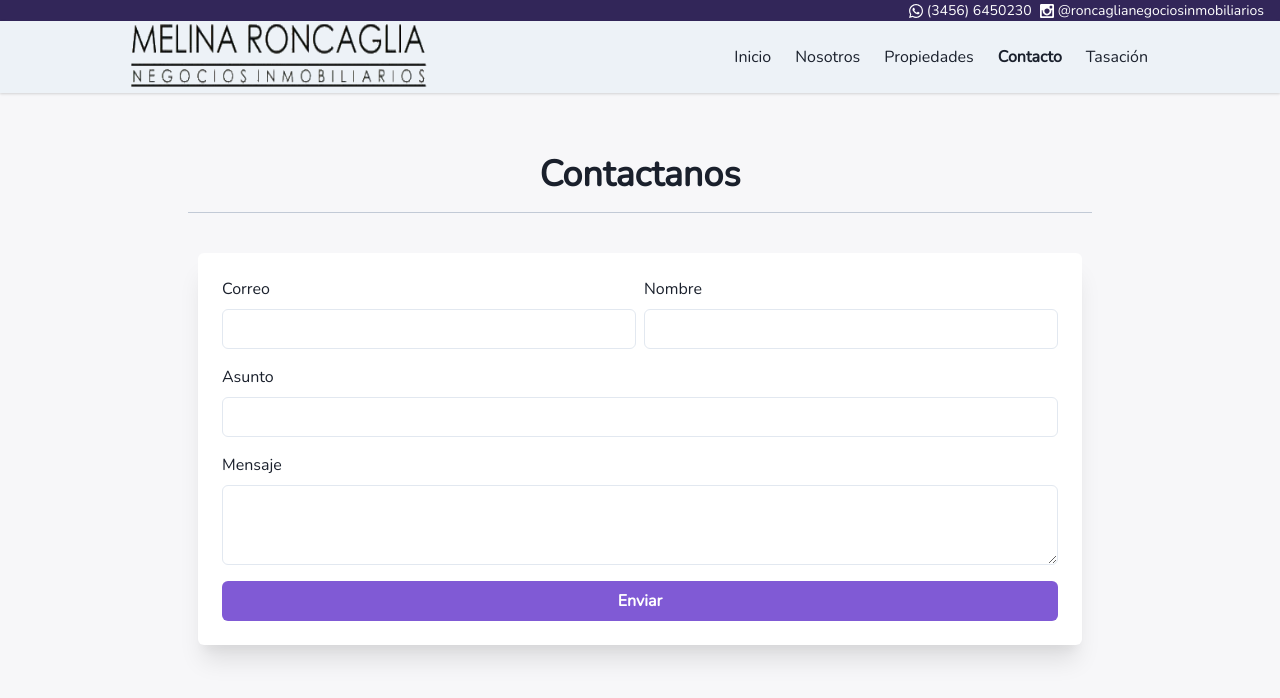
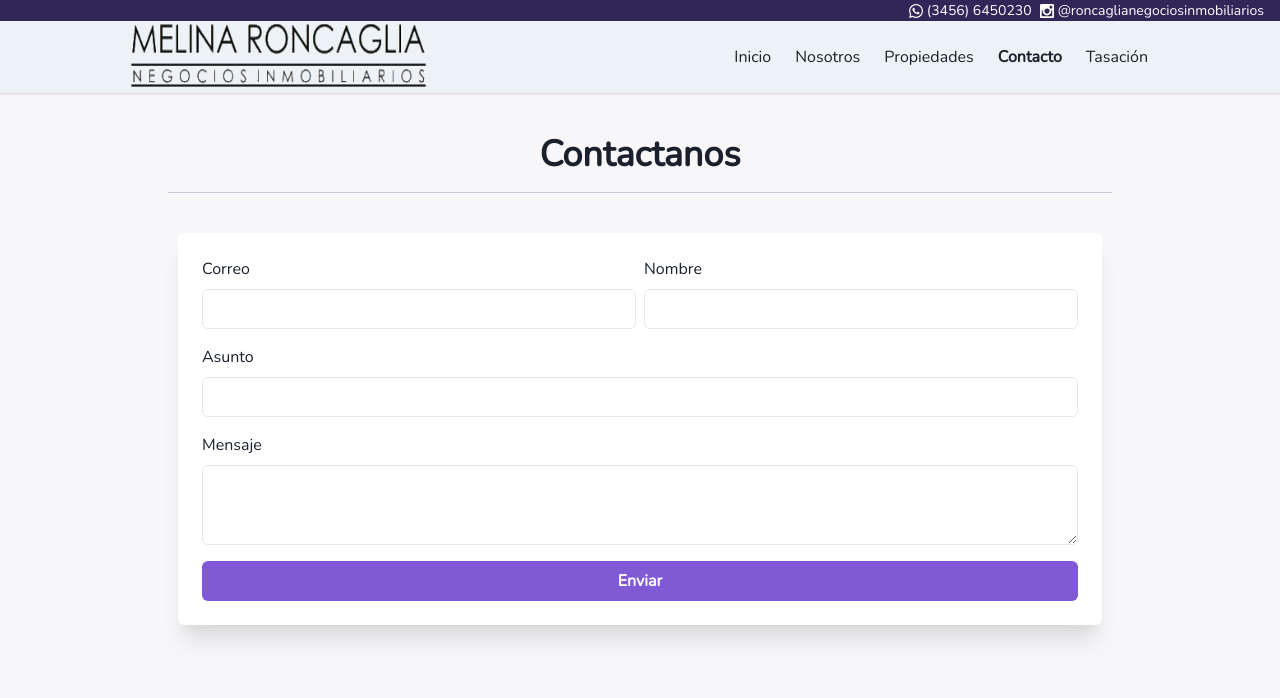
Before and after one commit to rodrigoodz/proyecto_inmobiliaria_nextjs, a Next.js app: page /contact in a window 1280 px wide. Shown: the top 698 px of the page. Built offline with nearby package versions, Linux system fonts and the light colour scheme.

Commit message:
quitado padding de pagina Contacto

```diff
--- a/pages/contact.js
+++ b/pages/contact.js
@@ -16,7 +16,7 @@ export default function Contact() {
     >
       <ContactInfo />
       <Navbar />
-      <Box maxW="5xl" margin="auto" p={5}>
+      <Box maxW="5xl" margin="auto">
         <Title text="Contactanos" />
         <Box px={50}>
           <Box bg="white" boxShadow="xl" rounded="md" h="full" p={6}>
```
